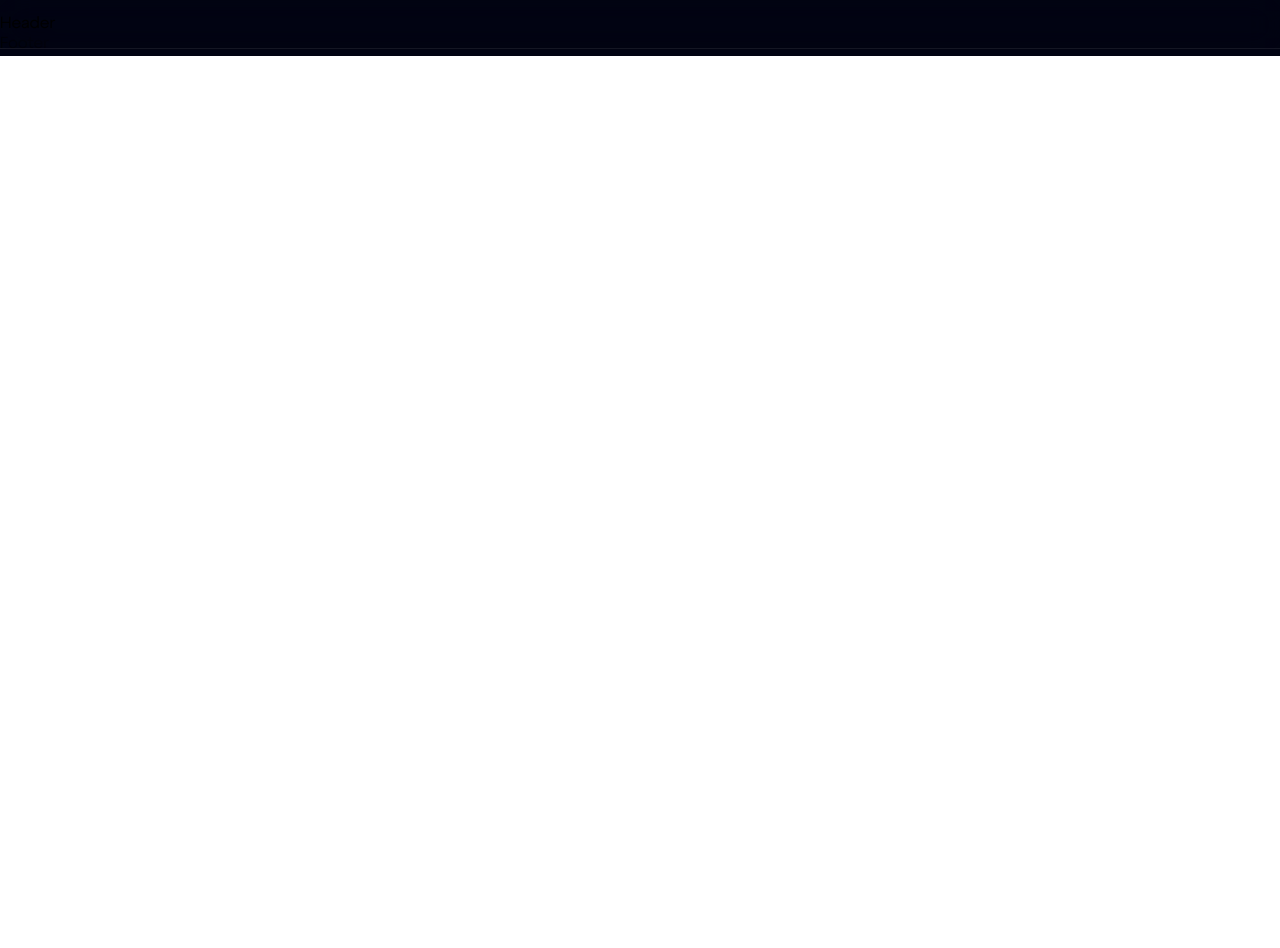
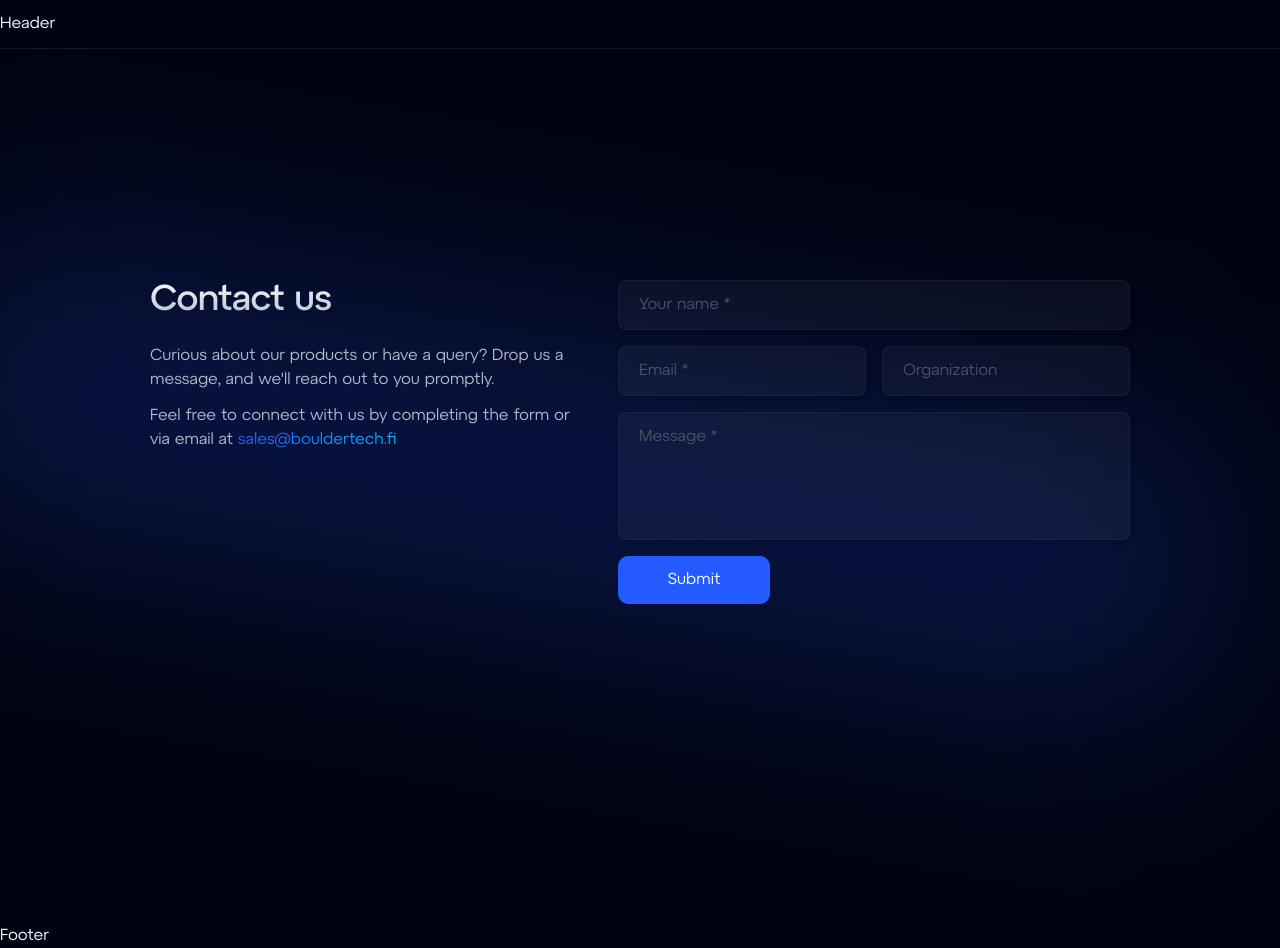
Before and after one commit to boulder-tech/Landing, a Next.js app: page /contact in a window 1280 px wide. Before the commit the page ends 800 px from the top, so only its background shows below. Built offline with nearby package versions, Linux system fonts and the light colour scheme.

Commit message:
feat: contact page recreated

```diff
--- a/package.json
+++ b/package.json
@@ -14,11 +14,14 @@
     "framer-motion": "^10.16.9",
     "framer-motion-3d": "^10.16.9",
     "next": "14.0.3",
+    "nodemailer": "^6.9.7",
     "react": "^18",
-    "react-dom": "^18"
+    "react-dom": "^18",
+    "react-toastify": "^9.1.3"
   },
   "devDependencies": {
     "@types/node": "^20",
+    "@types/nodemailer": "^6.4.14",
     "@types/react": "^18",
     "@types/react-dom": "^18",
     "autoprefixer": "^10.4.16",
--- /dev/null
+++ b/src/app/api/sendmail/route.ts
@@ -0,0 +1,121 @@
+import type { NextApiRequest, NextApiResponse } from 'next';
+import nodemailer from 'nodemailer';
+
+const emailTo = process.env.EMAIL
+const emailToPass = process.env.PASS
+const host = process.env.HOST
+
+// export const post: APIRoute = async ({ request }) => {
+
+//     if (request.headers.get('Content-Type') === 'application/json') {
+//       const formData = await request.json()
+
+//       const email = formData.email;
+//       const message = formData.message;
+//       const name = formData.name;
+//       const org = formData.org;
+
+//       // sendmail
+//       let mailTransporter = nodemailer.createTransport({
+//         host: host,
+//         port: 587,
+//         secure: false,
+//         service: "Gmail",
+//         auth: {
+//           user: emailTo,
+//           pass: emailToPass,
+//         },
+//       })
+
+//       let mailDetails = message ? {
+//         from: email,
+//         to: emailTo,
+//         subject: `${name}, from ${org}`,
+//         text: message,
+//       } : {
+//         from: email,
+//         to: emailTo,
+//         subject: `${email} has joined the waitlist!`,
+//       }
+
+//       await new Promise((resolve, reject) => {
+//         // send mail
+//         mailTransporter.sendMail(mailDetails, (err, info) => {
+//             if (err) {
+//                 console.error(err);
+//                 reject(err);
+//             } else {
+//                 console.log(info);
+//                 resolve(info);
+//             }
+//         });
+//     });
+
+//       // let mailresult
+//       // try {
+//       //   mailresult = await mailTransporter.sendMail(mailDetails)
+//       // } catch (error) {
+//       //   console.log('******* Error: ', error)
+//       // }
+//       // console.log('Message sent: %s', mailresult?.messageId)
+
+//       // return endpoint response
+//       return new Response(JSON.stringify(mailDetails), {
+//         status: 200,
+//       })
+//     }
+//     return new Response(null, { status: 400 }) // if not a json request
+//   }
+
+export default async function handler(
+  req: NextApiRequest,
+  res: NextApiResponse,
+) {
+  const data = req.body;
+//   const id = await createItem(data);
+//   res.status(200).json({ id });
+  if (data === 'application/json') {
+    const formData = await data.json()
+
+    const email = formData.email;
+    const message = formData.message;
+    const name = formData.name;
+    const org = formData.org;
+    res.status(200).json({ formData });
+    // // sendmail
+    // let mailTransporter = nodemailer.createTransport({
+    //   host: host,
+    //   port: 587,
+    //   secure: false,
+    //   service: "Gmail",
+    //   auth: {
+    //     user: emailTo,
+    //     pass: emailToPass,
+    //   },
+    // })
+
+    // let mailDetails = message ? {
+    //   from: email,
+    //   to: emailTo,
+    //   subject: `${name}, from ${org}`,
+    //   text: message,
+    // } : {
+    //   from: email,
+    //   to: emailTo,
+    //   subject: `${email} has joined the waitlist!`,
+    // }
+
+    // await new Promise((resolve, reject) => {
+    //   // send mail
+    //   mailTransporter.sendMail(mailDetails, (err, info) => {
+    //       if (err) {
+    //           console.error(err);
+    //           reject(err);
+    //       } else {
+    //           console.log(info);
+    //           resolve(info);
+    //       }
+    //   });
+    // )}
+  }
+}
--- a/src/app/contact/page.tsx
+++ b/src/app/contact/page.tsx
@@ -1,5 +1,15 @@
-import Image from "next/image";
+import ContactSection from "../../components/sections/Contact-section";
+import { ToastContainer } from 'react-toastify';
+import 'react-toastify/dist/ReactToastify.css';
 
 export default function Contact() {
-  return <main></main>;
+  return <main>
+    <div className="md:mt-[35vh] mt-[25vh]">
+      <ContactSection />
+    </div>
+    <ToastContainer
+      position="bottom-right"
+      toastStyle={{ backgroundColor: "#245BFF0a", color: 'white' }}
+    />
+  </main>;
 }
--- a/src/app/globals.css
+++ b/src/app/globals.css
@@ -15,6 +15,7 @@
   --color-foreground-leading: #6e778d;
   --color-foreground-dark: #485069;
   --color-background: #010312;
+  --color-accent: #245BFF;
   --color-grey-100: rgba(250, 251, 255, 0.04);
   --color-grey-200: rgba(250, 251, 255, 0.08);
   --color-grey-300: rgba(250, 251, 255, 0.12);
--- a/src/app/layout.tsx
+++ b/src/app/layout.tsx
@@ -42,7 +42,9 @@ export default function RootLayout({
         className={clsx(
           atypDisplay.variable,
           atypText.variable,
-          "font-atyp-text"
+          "font-atyp-text",
+          'bg-background',
+          'text-foreground-heading'
         )}
       >
         <Header />
--- /dev/null
+++ b/src/components/ContactForm.tsx
@@ -0,0 +1,75 @@
+'use client';
+import React from 'react';
+
+import { toast } from 'react-toastify';
+import 'react-toastify/dist/ReactToastify.css';
+
+const ContactForm = () => {
+    //Toast notifications
+    const toastSuccess = () => toast.success("Your email has been sent! We'll get back to you shortly");
+    const toastEmailError = () => toast.error('Please enter a valid email');
+    const toastError = () => toast.error('Please complete the entire form');
+
+    //Function called when form is submited
+    const submitContact = (e: React.FormEvent<HTMLFormElement>) => {
+        e.preventDefault();
+        const formData = new FormData(e.currentTarget)
+        const data = Object.fromEntries(formData.entries())
+
+        if(data.email && data.name && data.message) {
+            if(ValidateEmail(String(data.email))){
+                sendEmail({ email: String(data.email), name: String(data.name), org: String(data.org) || '-', message: String(data.message) });
+                e.currentTarget.reset();
+                void toastSuccess();
+                return;
+            }
+            void toastEmailError();
+            return;
+        }
+        void toastError();
+    }
+
+    //Function for calling email api
+    const sendEmail = async ({email, name, org, message}: {email: string, name: string, org: string, message: string}) => {
+        await fetch('/api/sendmail', {
+            method: 'POST',
+            headers: {
+                'Content-Type': 'application/json',
+            },
+            body: JSON.stringify({ email, name, org, message }),
+            })
+            .then((res) => {
+                if (!res.ok) {
+                throw new Error()
+                }
+                return res.json()
+            })
+            .catch((err) => {
+                console.log('Error', err)
+                throw new Error('Network error.')
+            })
+    }
+
+    //Function for validating email adress
+    const ValidateEmail = (mail: string) => {
+        if (/^\w+([\.-]?\w+)*@\w+([\.-]?\w+)*(\.\w{2,3})+$/.test(mail))
+        {
+            return (true) //Valid email
+        }
+        return (false) //Invalid
+    }
+
+    return (
+        <form action="submit" onSubmit={submitContact} className="grid gap-4 md:max-w-[32rem] md:min-w-[20rem] w-full z-10">
+            <input name="name" placeholder="Your name *" type="text" className="w-full p-3 pl-5 h-fit rounded-lg border border-gray-100 bg-[#fafbff0a] backdrop:blur-[5px] placeholder:text-[#485069] shadow-md" />
+            <div className="flex sm:flex-row flex-col gap-4">
+                <input name="email" placeholder="Email *" type="text" className="w-full p-3 pl-5 h-fit rounded-lg border border-gray-100 bg-[#fafbff0a] backdrop:blur-[5px] placeholder:text-[#485069] shadow-md" />
+                <input name="org" placeholder="Organization" type="text" className="w-full p-3 pl-5 h-fit rounded-lg border border-gray-100 bg-[#fafbff0a] backdrop:blur-[5px] placeholder:text-[#485069] shadow-md" />
+            </div>
+            <textarea name="message" placeholder="Message *" className="w-full resize-none  p-3 pl-5 h-32 flex items-start justify-start rounded-lg border border-gray-100 bg-[#fafbff0a] backdrop:blur-[5px] placeholder:text-[#485069] shadow-md"/>
+            <button type="submit" className="p-3 rounded-[0.625rem] bg-accent sm:w-[9.5rem] w-full">Submit</button>
+        </form>
+    );
+}
+
+export default ContactForm;
--- /dev/null
+++ b/src/components/sections/Contact-section.tsx
@@ -0,0 +1,18 @@
+import ContactForm from "../ContactForm";
+
+const ContactSection = () => {
+    return (
+        <div className="h-full sm:mb-72 mb-64 flex md:flex-row flex-col items-start justify-between gap-10 relative 2xl:px-[300px] lg:px-[150px] md:px-[75px] px-[20px]">
+            <span className="absolute md:-top-[29rem] z-0 md:right-[35rem] right-36 w-[19rem] xl:h-[82rem] md:h-[71rem] h-[30rem] transform -rotate-[80.335deg] rounded-[6.25rem] blur-[100px] bg-[#245bff33]" aria-hidden="true"></span>
+            <div className="font-atypText flex flex-col gap-6 max-w-[30rem] min-w-[20rem] z-10">
+                <h1 className="text-4xl font-medium -tracking-[0.72px] text-transparent bg-clip-text bg-gradient-to-t to-[#FAFBFF] from-[#B3B9CB]">Contact us</h1>
+                <div className="text-[#B3B9CB] text-base font-normal flex flex-col gap-3 z-10">
+                    <p>Curious about our products or have a query? Drop us a message, and we'll reach out to you promptly.</p>
+                    <p>Feel free to connect with us by completing the form or via email at <span className="text-transparent bg-clip-text bg-gradient-to-l from-[#00B2FF] to-[#245BFF]">sales@bouldertech.fi</span></p>
+                </div>
+            </div>
+            <ContactForm/>
+        </div>
+    )
+  };
+export default ContactSection;
--- a/tailwind.config.js
+++ b/tailwind.config.js
@@ -20,7 +20,10 @@ module.exports = {
         background: {
           DEFAULT: "var(--color-background)",
         },
-        grey:{
+        accent: {
+          DEFAULT: "var(--color-accent)",
+        },
+        gray:{
           "100": "var(--color-grey-100)",
           "200": "var(--color-grey-200)",
           "300": "var(--color-grey-300)",
```
Also changed, not shown: 2 other files (tests, documents, lock files or other folders).
